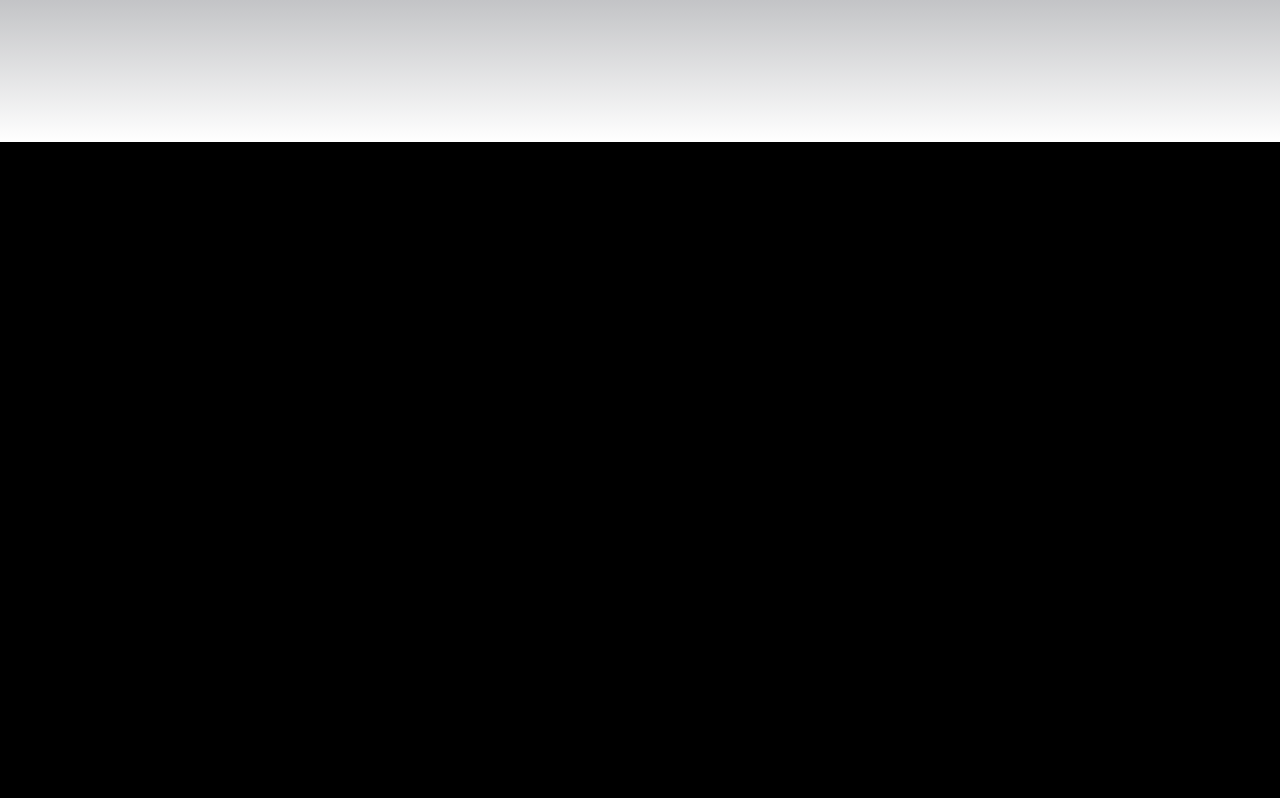
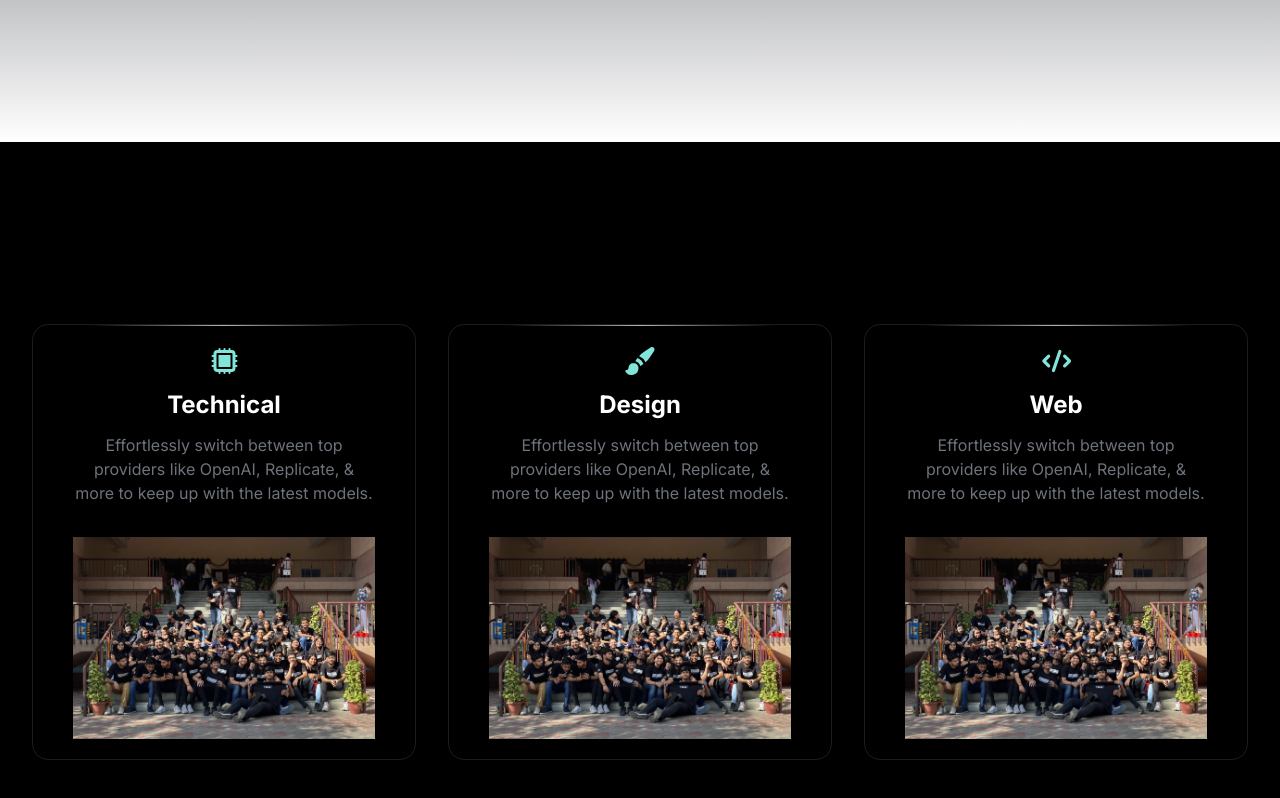
Before and after one commit to thisisamish/quanta, a Next.js app: page / in a window 1280 px wide. Shown: the part 1458-2256 px from the top of the page. Before the commit the page ends 1600 px from the top, so only its background shows below. Built offline with nearby package versions, Linux system fonts and the light colour scheme.

Commit message:
feat: add dept section to homepage

```diff
--- a/app/page.tsx
+++ b/app/page.tsx
@@ -9,6 +9,8 @@
 import Image from 'next/image';
 import Link from 'next/link';
 import team from '../public/team.jpg';
+import DeptCard from './components/DeptCard';
+import { Design, Web, Technical } from './components/Icons';
 
 const links = [
 	{
@@ -35,6 +37,33 @@
 		id: 5,
 		name: 'Register For Recruitments',
 		href: '/register',
+	},
+];
+
+const deptData = [
+	{
+		id: 1,
+		title: 'Technical',
+		description:
+			'Lorem ipsum dolor sit amet consectetur adipisicing elit. Ad odio, voluptates atque consequuntur facilis explicabo. Est ipsum, voluptate non vitae dolores provident, neque perferendis quos, distinctio explicabo tempore repellendus reiciendis?',
+		icon: Technical,
+		image: 'hello',
+	},
+	{
+		id: 2,
+		title: 'Design',
+		description:
+			'Lorem ipsum dolor sit amet consectetur adipisicing elit. Ad odio, voluptates atque consequuntur facilis explicabo. Est ipsum, voluptate non vitae dolores provident, neque perferendis quos, distinctio explicabo tempore repellendus reiciendis?',
+		icon: Design,
+		image: 'hello',
+	},
+	{
+		id: 3,
+		title: 'Web',
+		description:
+			'Lorem ipsum dolor sit amet consectetur adipisicing elit. Ad odio, voluptates atque consequuntur facilis explicabo. Est ipsum, voluptate non vitae dolores provident, neque perferendis quos, distinctio explicabo tempore repellendus reiciendis?',
+		icon: Web,
+		image: 'hello',
 	},
 ];
 
@@ -115,6 +144,13 @@
 					</div>
 				</div>
 			</div>
+			<div className="min-h-screen flex items-center justify-center">
+				<div className="flex flex-wrap gap-8">
+					{deptData.map((dept) => (
+						<DeptCard key={dept.id} {...dept} />
+					))}
+				</div>
+			</div>
 		</>
 	);
 }
```
